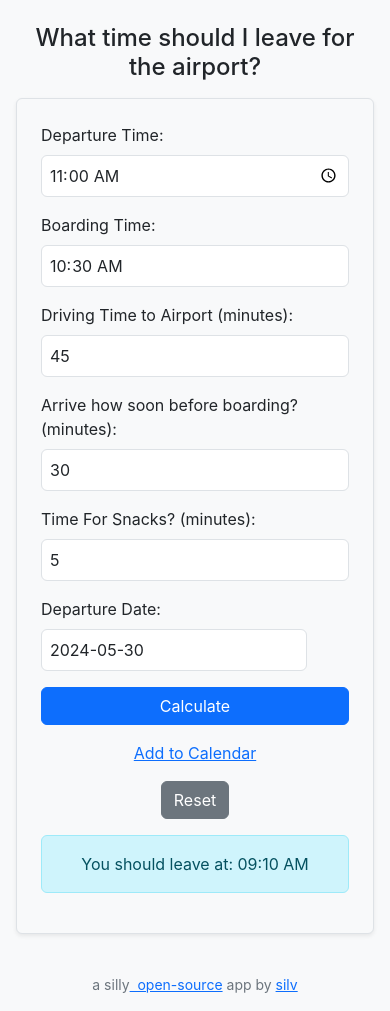
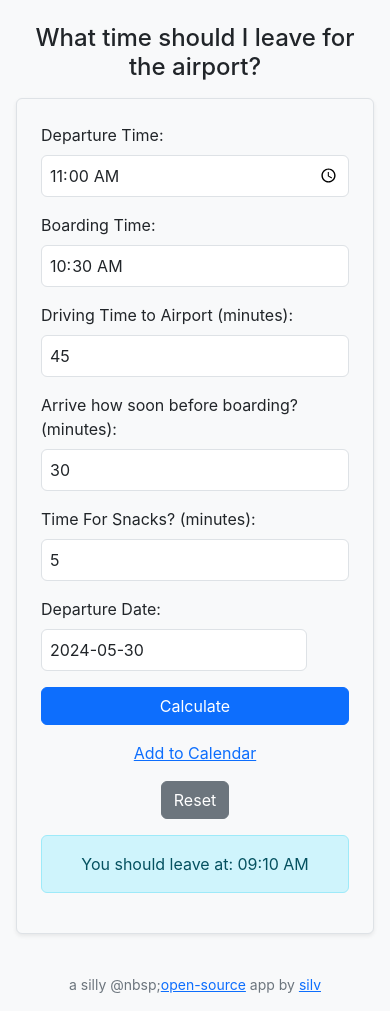
Before and after one commit to mattsilv/airport-time-estimator, a React (Create React App) app: page / in a window 390 px wide. Built offline with nearby package versions, Linux system fonts and the light colour scheme.

Commit message:
Never committing code from iPhone again

```diff
--- a/src/App.js
+++ b/src/App.js
@@ -39,13 +39,13 @@ function App() {
       </Row>
       <footer className="footer mt-4">
         <p className="text-center small">
-          a silly
+          a silly @nbsp;
           <a
             href="https://github.com/mattsilv/airport-time-estimator"
             target="_blank"
             rel="noopener noreferrer"
           >
-          &nbsp; open-source
+           open-source
           </a>{" "}
           app by{" "}
           <a href="https://silv.blog" target="_blank" rel="noopener noreferrer">
```
